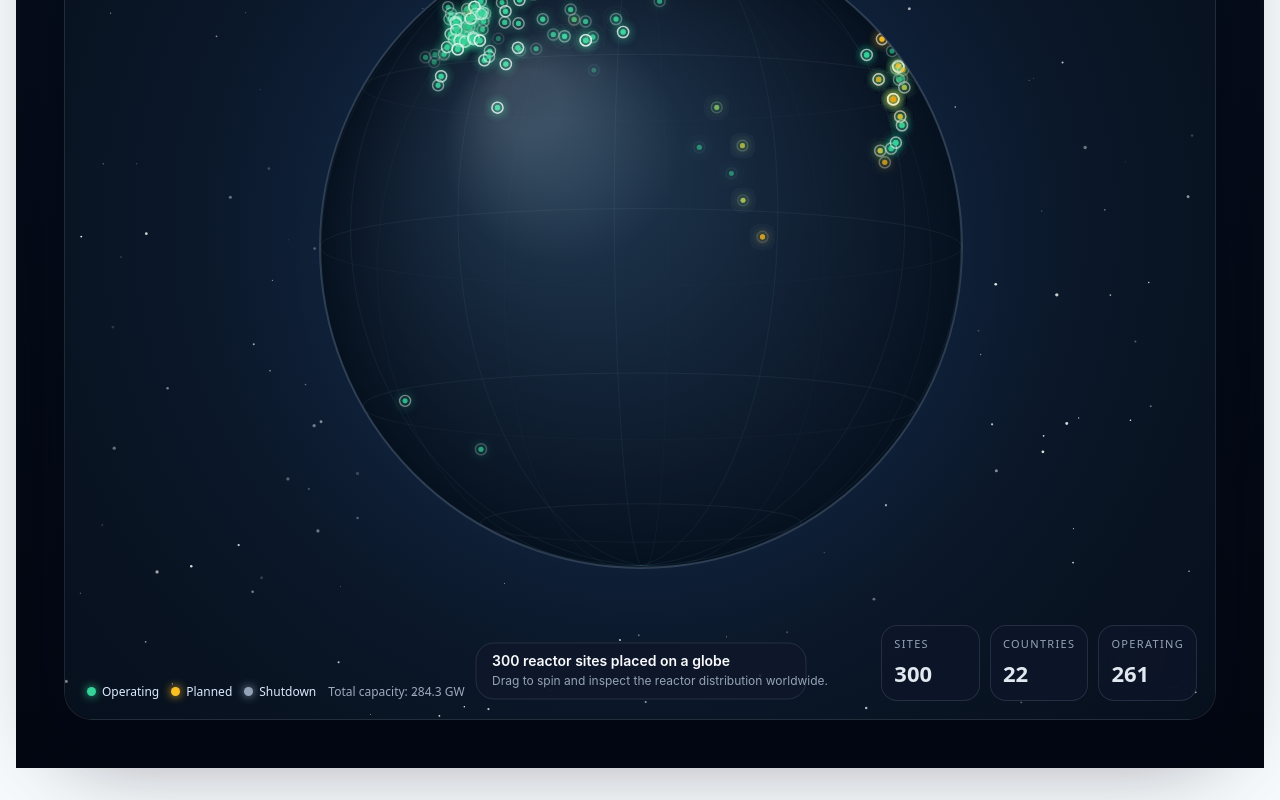
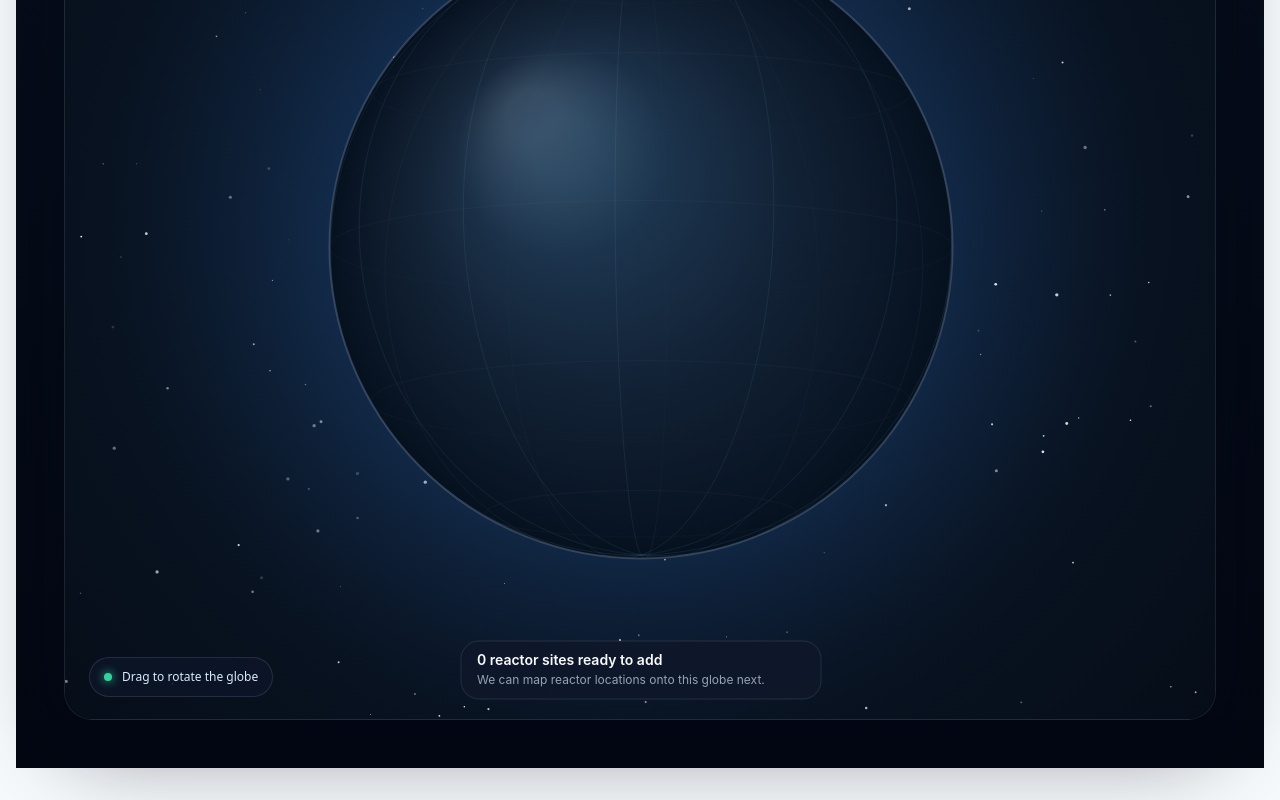
Before and after one commit to ebarlowjr2/nuclear-central-command, a Next.js app: page /map in a window 1280 px wide. Shown: the part 580-1380 px from the top of the page. Built offline with nearby package versions, Linux system fonts and the light colour scheme.

Commit message:
Simplify globe surface

```diff
--- a/components/WorldMap.tsx
+++ b/components/WorldMap.tsx
@@ -1,85 +1,78 @@
 'use client';
 
 import * as React from 'react';
-import { LOCAL_REACTORS } from '../lib/reactors/localData';
-import type { Reactor } from '../lib/reactors/types';
 
-type ReactorLike = Record<string, unknown>;
-
-type GlobePoint = {
+type GlobeMarker = {
   id: string;
-  title: string;
   lat: number;
   lng: number;
-  status: string;
-  country: string;
-  powerMw: number | null;
-  color: string;
+  label?: string;
+  color?: string;
 };
 
 type WorldMapProps = {
   compact?: boolean;
+  markers?: GlobeMarker[];
 };
 
-type Rotation = {
-  yaw: number;
-  pitch: number;
+type Size = {
+  width: number;
+  height: number;
+  dpr: number;
 };
 
-type Star = {
+type Point3D = {
   x: number;
   y: number;
-  radius: number;
-  alpha: number;
+  z: number;
 };
 
-const STATUS_COLORS: Record<string, string> = {
-  operating: '#34d399',
-  active: '#34d399',
-  operational: '#34d399',
-  planned: '#fbbf24',
-  underConstruction: '#f59e0b',
-  shutdown: '#94a3b8',
-  retired: '#94a3b8',
-  default: '#7dd3fc',
+type ScreenPoint = {
+  x: number;
+  y: number;
+  z: number;
 };
 
-const NUMBER_KEYS = ['lat', 'latitude', 'latDeg', 'y'];
-const LNG_KEYS = ['lng', 'lon', 'long', 'longitude', 'lngDeg', 'x'];
-const NAME_KEYS = ['name', 'plantName', 'reactor', 'title', 'site', 'facility', 'unit'];
-const COUNTRY_KEYS = ['country', 'nation', 'region'];
-const STATUS_KEYS = ['status', 'operatingStatus', 'operationalStatus', 'state'];
-const POWER_KEYS = ['powerMw', 'capacity', 'capacityMw', 'mwe', 'netCapacity', 'grossCapacity'];
+const GRID_COLOR = 'rgba(125, 211, 252, 0.16)';
+const GRID_COLOR_MINOR = 'rgba(148, 163, 184, 0.10)';
+const POINT_COLOR = '#fbbf24';
 
-function WorldMap({ compact = false }: WorldMapProps) {
+const DEFAULT_MARKERS: GlobeMarker[] = [];
+
+const STAR_COUNT = 160;
+
+function WorldMap({ compact = false, markers = DEFAULT_MARKERS }: WorldMapProps) {
   const canvasRef = React.useRef<HTMLCanvasElement | null>(null);
   const containerRef = React.useRef<HTMLDivElement | null>(null);
-  const rotationRef = React.useRef<Rotation>({ yaw: 0.2, pitch: -0.12 });
+  const sizeRef = React.useRef<Size>({ width: 0, height: 0, dpr: 1 });
+  const rotationRef = React.useRef({ yaw: 0.2, pitch: -0.15 });
   const dragRef = React.useRef({ dragging: false, x: 0, y: 0 });
-  const sizeRef = React.useRef({ width: 0, height: 0, dpr: 1 });
-  const points = React.useMemo(() => normalizeReactorPoints(LOCAL_REACTORS), []);
-  const stars = React.useMemo(() => buildStars(180), []);
+  const stars = React.useMemo(() => createStars(STAR_COUNT), []);
 
   React.useEffect(() => {
     const canvas = canvasRef.current;
     const container = containerRef.current;
-    if (!canvas || !container) return;
+
+    if (!canvas || !container) {
+      return;
+    }
 
     const context = canvas.getContext('2d');
-    if (!context) return;
+    if (!context) {
+      return;
+    }
 
     const resize = () => {
       const rect = container.getBoundingClientRect();
       const dpr = Math.min(window.devicePixelRatio || 1, 2);
-      sizeRef.current = {
-        width: Math.max(320, rect.width),
-        height: Math.max(440, rect.height),
-        dpr,
-      };
-      canvas.width = Math.floor(sizeRef.current.width * dpr);
-      canvas.height = Math.floor(sizeRef.current.height * dpr);
-      canvas.style.width = `${sizeRef.current.width}px`;
-      canvas.style.height = `${sizeRef.current.height}px`;
+      const width = Math.max(320, rect.width);
+      const height = Math.max(compact ? 480 : 720, rect.height);
+
+      sizeRef.current = { width, height, dpr };
+      canvas.width = Math.floor(width * dpr);
+      canvas.height = Math.floor(height * dpr);
+      canvas.style.width = `${width}px`;
+      canvas.style.height = `${height}px`;
       context.setTransform(dpr, 0, 0, dpr, 0, 0);
     };
 
@@ -89,57 +82,52 @@ function WorldMap({ compact = false }: WorldMapProps) {
     observer.observe(container);
 
     let frame = 0;
-    let animationFrame = 0;
+    let raf = 0;
 
     const render = () => {
       const { width, height } = sizeRef.current;
       const ctx = context;
-      const centerX = width / 2;
-      const centerY = height / 2;
-      const globeRadius = Math.min(width, height) * (compact ? 0.31 : 0.34);
+      const cx = width / 2;
+      const cy = height / 2;
+      const radius = Math.min(width, height) * (compact ? 0.28 : 0.33);
       const yaw = rotationRef.current.yaw;
       const pitch = rotationRef.current.pitch;
 
       ctx.clearRect(0, 0, width, height);
 
-      const background = ctx.createRadialGradient(centerX * 0.95, centerY * 0.9, 20, centerX, centerY, Math.max(width, height));
-      background.addColorStop(0, '#10233b');
-      background.addColorStop(0.55, '#081220');
-      background.addColorStop(1, '#030712');
-      ctx.fillStyle = background;
-      ctx.fillRect(0, 0, width, height);
-
-      drawStars(ctx, stars, width, height, frame);
-      drawGlow(ctx, centerX, centerY, globeRadius);
+      drawBackground(ctx, width, height, stars, frame);
+      drawHalo(ctx, cx, cy, radius);
 
       ctx.save();
       ctx.beginPath();
-      ctx.arc(centerX, centerY, globeRadius, 0, Math.PI * 2);
+      ctx.arc(cx, cy, radius, 0, Math.PI * 2);
       ctx.clip();
 
-      drawOcean(ctx, centerX, centerY, globeRadius);
-      drawGraticule(ctx, centerX, centerY, globeRadius, yaw, pitch);
-      drawPoints(ctx, points, centerX, centerY, globeRadius, yaw, pitch, frame);
+      drawOcean(ctx, cx, cy, radius);
+      drawAtmosphere(ctx, cx, cy, radius);
+      drawGraticule(ctx, cx, cy, radius, yaw, pitch);
+      drawMarkers(ctx, markers, cx, cy, radius, yaw, pitch);
 
       ctx.restore();
 
-      drawRim(ctx, centerX, centerY, globeRadius);
-      drawCaption(ctx, width, height, points.length);
+      drawRim(ctx, cx, cy, radius);
+      drawCaption(ctx, width, height, markers.length);
 
       frame += 1;
       if (!dragRef.current.dragging) {
         rotationRef.current.yaw += 0.0012;
       }
-      animationFrame = window.requestAnimationFrame(render);
+      raf = window.requestAnimationFrame(render);
     };
 
-    animationFrame = window.requestAnimationFrame(render);
+    raf = window.requestAnimationFrame(render);
 
     const onPointerDown = (event: PointerEvent) => {
       dragRef.current.dragging = true;
       dragRef.current.x = event.clientX;
       dragRef.current.y = event.clientY;
       container.setPointerCapture(event.pointerId);
+      container.style.cursor = 'grabbing';
     };
 
     const onPointerMove = (event: PointerEvent) => {
@@ -154,44 +142,28 @@ function WorldMap({ compact = false }: WorldMapProps) {
 
     const onPointerUp = (event: PointerEvent) => {
       dragRef.current.dragging = false;
+      container.style.cursor = 'grab';
       try {
         container.releasePointerCapture(event.pointerId);
       } catch {
-        // Ignore release errors when capture has already been cleared.
+        // Pointer capture may already be gone on some browsers.
       }
-    };
-
-    const onPointerLeave = () => {
-      dragRef.current.dragging = false;
     };
 
     container.addEventListener('pointerdown', onPointerDown);
     container.addEventListener('pointermove', onPointerMove);
     container.addEventListener('pointerup', onPointerUp);
     container.addEventListener('pointercancel', onPointerUp);
-    container.addEventListener('pointerleave', onPointerLeave);
 
     return () => {
       observer.disconnect();
-      window.cancelAnimationFrame(animationFrame);
+      window.cancelAnimationFrame(raf);
       container.removeEventListener('pointerdown', onPointerDown);
       container.removeEventListener('pointermove', onPointerMove);
       container.removeEventListener('pointerup', onPointerUp);
       container.removeEventListener('pointercancel', onPointerUp);
-      container.removeEventListener('pointerleave', onPointerLeave);
     };
-  }, [compact, points, stars]);
-
-  const summary = React.useMemo(() => {
-    const countries = new Set(points.map((point) => point.country || 'Unknown'));
-    const totalMw = points.reduce((sum, point) => sum + (point.powerMw || 0), 0);
-
-    return {
-      countries: countries.size,
-      totalMw,
-      operating: points.filter((point) => /oper|active/i.test(point.status)).length,
-    };
-  }, [points]);
+  }, [compact, markers, stars]);
 
   return (
     <div
@@ -199,12 +171,12 @@ function WorldMap({ compact = false }: WorldMapProps) {
       style={{
         position: 'relative',
         width: '100%',
-        minHeight: compact ? 440 : 720,
+        minHeight: compact ? 480 : 720,
         borderRadius: 28,
         overflow: 'hidden',
-        border: '1px solid rgba(148, 163, 184, 0.2)',
+        border: '1px solid rgba(148, 163, 184, 0.18)',
         boxShadow: '0 30px 90px rgba(2, 6, 23, 0.45)',
-        background: 'linear-gradient(180deg, #08101c 0%, #02060d 100%)',
+        background: 'linear-gradient(180deg, #07111f 0%, #02060d 100%)',
         cursor: 'grab',
       }}
     >
@@ -213,11 +185,11 @@ function WorldMap({ compact = false }: WorldMapProps) {
       <div
         style={{
           position: 'absolute',
-          left: 22,
-          top: 22,
-          maxWidth: 360,
+          left: 24,
+          top: 24,
+          maxWidth: 420,
           color: '#f8fafc',
-          textShadow: '0 1px 2px rgba(0, 0, 0, 0.5)',
+          textShadow: '0 1px 2px rgba(0, 0, 0, 0.45)',
           pointerEvents: 'none',
         }}
       >
@@ -225,108 +197,41 @@ function WorldMap({ compact = false }: WorldMapProps) {
           Reactor globe
         </div>
         <h2 style={{ margin: '10px 0 8px', fontSize: compact ? 26 : 34, lineHeight: 1.05 }}>
-          Command centers mapped on a rotating Earth.
+          Globe view first, reactor locations next.
         </h2>
         <p style={{ margin: 0, fontSize: 14, lineHeight: 1.6, color: '#cbd5e1' }}>
-          Drag to rotate. Reactor locations are projected directly from your existing dataset.
+          This is the globe surface we can build on. We’ll add reactor sites once the view is stable.
         </p>
       </div>
 
       <div
         style={{
           position: 'absolute',
-          right: 18,
-          bottom: 18,
-          display: 'grid',
+          left: 24,
+          bottom: 22,
+          display: 'inline-flex',
           gap: 10,
-          gridTemplateColumns: compact ? '1fr' : 'repeat(3, minmax(92px, 1fr))',
-          color: '#e2e8f0',
+          alignItems: 'center',
+          padding: '10px 14px',
+          borderRadius: 999,
+          background: 'rgba(15, 23, 42, 0.72)',
+          border: '1px solid rgba(148, 163, 184, 0.18)',
+          color: '#dbeafe',
+          fontSize: 12,
           pointerEvents: 'none',
         }}
       >
-        <StatCard label="Sites" value={points.length.toString()} />
-        <StatCard label="Countries" value={summary.countries.toString()} />
-        <StatCard label="Operating" value={summary.operating.toString()} />
+        <span style={{ width: 8, height: 8, borderRadius: 999, background: '#34d399', boxShadow: '0 0 10px #34d399' }} />
+        Drag to rotate the globe
       </div>
-
-      <div
-        style={{
-          position: 'absolute',
-          left: 22,
-          bottom: 18,
-          display: 'flex',
-          gap: 12,
-          flexWrap: 'wrap',
-          alignItems: 'center',
-          pointerEvents: 'none',
-          color: '#dbeafe',
-          fontSize: 12,
-        }}
-      >
-        <LegendDot color={STATUS_COLORS.operating} label="Operating" />
-        <LegendDot color={STATUS_COLORS.planned} label="Planned" />
-        <LegendDot color={STATUS_COLORS.shutdown} label="Shutdown" />
-        <span style={{ opacity: 0.7 }}>Total capacity: {formatPower(summary.totalMw)}</span>
-      </div>
-
-      {points.length === 0 ? (
-        <div
-          style={{
-            position: 'absolute',
-            inset: 0,
-            display: 'grid',
-            placeItems: 'center',
-            color: '#e2e8f0',
-            textAlign: 'center',
-            pointerEvents: 'none',
-            padding: 24,
-          }}
-        >
-          <div style={{ maxWidth: 420 }}>
-            <div style={{ fontSize: 18, fontWeight: 700, marginBottom: 8 }}>No plotted reactor coordinates yet</div>
-            <div style={{ fontSize: 14, lineHeight: 1.6, color: '#cbd5e1' }}>
-              The globe loads, but the current dataset does not include enough latitude/longitude data to place any
-              visible markers.
-            </div>
-          </div>
-        </div>
-      ) : null}
     </div>
   );
 }
 
-function StatCard({ label, value }: { label: string; value: string }) {
-  return (
-    <div
-      style={{
-        minWidth: 92,
-        padding: '10px 12px',
-        borderRadius: 16,
-        background: 'rgba(15, 23, 42, 0.72)',
-        border: '1px solid rgba(148, 163, 184, 0.18)',
-        backdropFilter: 'blur(12px)',
-      }}
-    >
-      <div style={{ fontSize: 11, textTransform: 'uppercase', letterSpacing: '0.12em', color: '#94a3b8' }}>
-        {label}
-      </div>
-      <div style={{ marginTop: 4, fontSize: 22, fontWeight: 700 }}>{value}</div>
-    </div>
-  );
-}
+function createStars(count: number) {
+  const stars: Array<{ x: number; y: number; radius: number; alpha: number }> = [];
+  let seed = 1337;
 
-function LegendDot({ color, label }: { color: string; label: string }) {
-  return (
-    <div style={{ display: 'inline-flex', alignItems: 'center', gap: 6 }}>
-      <span style={{ width: 9, height: 9, borderRadius: 999, background: color, boxShadow: `0 0 10px ${color}` }} />
-      <span>{label}</span>
-    </div>
-  );
-}
-
-function buildStars(count: number): Star[] {
-  const stars: Star[] = [];
-  let seed = 1337;
   const random = () => {
     seed = (seed * 16807) % 2147483647;
     return (seed - 1) / 2147483646;
@@ -344,35 +249,60 @@ function buildStars(count: number): Star[] {
   return stars;
 }
 
-function drawStars(ctx: CanvasRenderingContext2D, stars: Star[], width: number, height: number, frame: number) {
+function drawBackground(
+  ctx: CanvasRenderingContext2D,
+  width: number,
+  height: number,
+  stars: Array<{ x: number; y: number; radius: number; alpha: number }>,
+  frame: number,
+) {
+  const cx = width / 2;
+  const cy = height / 2;
+
+  const background = ctx.createRadialGradient(cx * 0.95, cy * 0.88, 20, cx, cy, Math.max(width, height));
+  background.addColorStop(0, '#16365a');
+  background.addColorStop(0.45, '#081220');
+  background.addColorStop(1, '#02050b');
+  ctx.fillStyle = background;
+  ctx.fillRect(0, 0, width, height);
+
   ctx.save();
-  ctx.fillStyle = '#ffffff';
-  stars.forEach((star, index) => {
+  ctx.fillStyle = '#fff';
+  for (const [index, star] of stars.entries()) {
     const x = (star.x * width + Math.sin((frame + index) * 0.003) * 4) % width;
     const y = (star.y * height + Math.cos((frame + index) * 0.004) * 3) % height;
     ctx.globalAlpha = star.alpha;
     ctx.beginPath();
     ctx.arc(x < 0 ? x + width : x, y < 0 ? y + height : y, star.radius, 0, Math.PI * 2);
     ctx.fill();
-  });
+  }
   ctx.restore();
 }
 
-function drawGlow(ctx: CanvasRenderingContext2D, x: number, y: number, radius: number) {
-  const glow = ctx.createRadialGradient(x, y, radius * 0.1, x, y, radius * 1.55);
-  glow.addColorStop(0, 'rgba(56, 189, 248, 0.18)');
-  glow.addColorStop(0.45, 'rgba(59, 130, 246, 0.10)');
-  glow.addColorStop(1, 'rgba(15, 23, 42, 0)');
-  ctx.fillStyle = glow;
-  ctx.fillRect(x - radius * 1.6, y - radius * 1.6, radius * 3.2, radius * 3.2);
+function drawHalo(ctx: CanvasRenderingContext2D, x: number, y: number, radius: number) {
+  const halo = ctx.createRadialGradient(x, y, radius * 0.2, x, y, radius * 1.7);
+  halo.addColorStop(0, 'rgba(56, 189, 248, 0.22)');
+  halo.addColorStop(0.45, 'rgba(59, 130, 246, 0.10)');
+  halo.addColorStop(1, 'rgba(15, 23, 42, 0)');
+  ctx.fillStyle = halo;
+  ctx.fillRect(x - radius * 1.75, y - radius * 1.75, radius * 3.5, radius * 3.5);
 }
 
 function drawOcean(ctx: CanvasRenderingContext2D, x: number, y: number, radius: number) {
-  const ocean = ctx.createRadialGradient(x - radius * 0.25, y - radius * 0.3, radius * 0.1, x, y, radius);
-  ocean.addColorStop(0, '#102a43');
+  const ocean = ctx.createRadialGradient(x - radius * 0.25, y - radius * 0.32, radius * 0.1, x, y, radius);
+  ocean.addColorStop(0, '#12314f');
   ocean.addColorStop(0.55, '#0b1b2f');
   ocean.addColorStop(1, '#06111f');
   ctx.fillStyle = ocean;
+  ctx.fillRect(x - radius, y - radius, radius * 2, radius * 2);
+}
+
+function drawAtmosphere(ctx: CanvasRenderingContext2D, x: number, y: number, radius: number) {
+  const sheen = ctx.createRadialGradient(x - radius * 0.35, y - radius * 0.42, radius * 0.08, x, y, radius);
+  sheen.addColorStop(0, 'rgba(255, 255, 255, 0.16)');
+  sheen.addColorStop(0.28, 'rgba(255, 255, 255, 0.05)');
+  sheen.addColorStop(1, 'rgba(255, 255, 255, 0)');
+  ctx.fillStyle = sheen;
   ctx.fillRect(x - radius, y - radius, radius * 2, radius * 2);
 }
 
@@ -380,39 +310,32 @@ function drawRim(ctx: CanvasRenderingContext2D, x: number, y: number, radius: nu
   ctx.save();
   ctx.beginPath();
   ctx.arc(x, y, radius, 0, Math.PI * 2);
-  ctx.strokeStyle = 'rgba(148, 163, 184, 0.25)';
+  ctx.strokeStyle = 'rgba(148, 163, 184, 0.28)';
   ctx.lineWidth = 2;
   ctx.stroke();
   ctx.restore();
-
-  const highlight = ctx.createRadialGradient(x - radius * 0.35, y - radius * 0.45, radius * 0.1, x, y, radius);
-  highlight.addColorStop(0, 'rgba(255, 255, 255, 0.18)');
-  highlight.addColorStop(0.3, 'rgba(255, 255, 255, 0.05)');
-  highlight.addColorStop(1, 'rgba(255, 255, 255, 0)');
-  ctx.fillStyle = highlight;
-  ctx.beginPath();
-  ctx.arc(x, y, radius, 0, Math.PI * 2);
-  ctx.fill();
 }
 
-function drawCaption(ctx: CanvasRenderingContext2D, width: number, height: number, count: number) {
+function drawCaption(ctx: CanvasRenderingContext2D, width: number, height: number, markerCount: number) {
   ctx.save();
+  const boxWidth = Math.min(360, width - 32);
+  const boxHeight = 58;
+  const x = width / 2 - boxWidth / 2;
+  const y = height - boxHeight - 20;
+
   ctx.fillStyle = 'rgba(15, 23, 42, 0.88)';
   ctx.strokeStyle = 'rgba(148, 163, 184, 0.18)';
   ctx.lineWidth = 1;
-  const boxWidth = Math.min(330, width - 28);
-  const boxHeight = 56;
-  const x = width / 2 - boxWidth / 2;
-  const y = height - boxHeight - 20;
   roundRect(ctx, x, y, boxWidth, boxHeight, 18);
   ctx.fill();
   ctx.stroke();
+
   ctx.fillStyle = '#f8fafc';
   ctx.font = '600 14px Inter, system-ui, sans-serif';
-  ctx.fillText(`${count} reactor sites placed on a globe`, x + 16, y + 23);
+  ctx.fillText(`${markerCount} reactor sites ready to add`, x + 16, y + 24);
   ctx.fillStyle = '#94a3b8';
   ctx.font = '12px Inter, system-ui, sans-serif';
-  ctx.fillText('Drag to spin and inspect the reactor distribution worldwide.', x + 16, y + 42);
+  ctx.fillText('We can map reactor locations onto this globe next.', x + 16, y + 43);
   ctx.restore();
 }
 
@@ -426,82 +349,54 @@ function drawGraticule(
 ) {
   ctx.save();
   ctx.lineWidth = 1;
+
   for (let lat = -60; lat <= 60; lat += 30) {
-    const segments = sampleCircle(lat, yaw, pitch, 72);
-    strokeProjectedSegments(ctx, segments, centerX, centerY, radius, 'rgba(148, 163, 184, 0.16)');
+    strokeProjectedSegments(ctx, sampleCircle(lat, yaw, pitch, 72), centerX, centerY, radius, GRID_COLOR_MINOR);
   }
+
   for (let lng = -180; lng < 180; lng += 30) {
-    const segments = sampleMeridian(lng, yaw, pitch, 72);
-    strokeProjectedSegments(ctx, segments, centerX, centerY, radius, 'rgba(125, 211, 252, 0.12)');
+    strokeProjectedSegments(ctx, sampleMeridian(lng, yaw, pitch, 72), centerX, centerY, radius, GRID_COLOR);
   }
+
   ctx.restore();
 }
 
-function drawPoints(
+function drawMarkers(
   ctx: CanvasRenderingContext2D,
-  points: GlobePoint[],
+  markers: GlobeMarker[],
   centerX: number,
   centerY: number,
   radius: number,
   yaw: number,
   pitch: number,
-  frame: number,
 ) {
-  const projected = points
-    .map((point) => {
-      const rotated = rotatePoint(point.lat, point.lng, yaw, pitch);
-      return { ...point, ...rotated };
-    })
-    .sort((a, b) => a.depth - b.depth);
+  if (!markers.length) return;
 
-  for (const point of projected) {
-    if (point.depth <= 0) continue;
+  const projected = markers
+    .map((marker) => ({ marker, point: rotatePoint(marker.lat, marker.lng, yaw, pitch) }))
+    .filter(({ point }) => point.z > 0)
+    .sort((a, b) => a.point.z - b.point.z);
 
+  for (const { marker, point } of projected) {
     const x = centerX + point.x * radius;
     const y = centerY - point.y * radius;
-    const pulse = 0.6 + 0.4 * Math.sin((frame + point.id.length) * 0.08);
-    const pointRadius = 1.8 + Math.min(3.8, Math.log10((point.powerMw || 0) + 10) * 0.8) * pulse;
+    const markerRadius = 2.5 + Math.max(0, Math.min(6, Math.log10((marker.label?.length || 8) + 10)));
+    const color = marker.color || POINT_COLOR;
 
     ctx.save();
-    ctx.globalAlpha = clamp(0.28 + point.depth * 0.72, 0.2, 1);
-    ctx.shadowColor = point.color;
+    ctx.shadowColor = color;
     ctx.shadowBlur = 10;
-    ctx.fillStyle = point.color;
+    ctx.fillStyle = color;
     ctx.beginPath();
-    ctx.arc(x, y, pointRadius, 0, Math.PI * 2);
+    ctx.arc(x, y, markerRadius, 0, Math.PI * 2);
     ctx.fill();
-
-    ctx.globalAlpha = 0.65 * point.depth;
-    ctx.lineWidth = 1.4;
-    ctx.strokeStyle = 'rgba(255,255,255,0.9)';
-    ctx.beginPath();
-    ctx.arc(x, y, pointRadius + 3, 0, Math.PI * 2);
-    ctx.stroke();
     ctx.restore();
   }
 }
 
-function sampleCircle(lat: number, yaw: number, pitch: number, steps: number) {
-  const samples: Array<{ x: number; y: number; depth: number }> = [];
-  for (let step = 0; step <= steps; step += 1) {
-    const lng = -180 + (360 * step) / steps;
-    samples.push(rotatePoint(lat, lng, yaw, pitch));
-  }
-  return samples;
-}
-
-function sampleMeridian(lng: number, yaw: number, pitch: number, steps: number) {
-  const samples: Array<{ x: number; y: number; depth: number }> = [];
-  for (let step = 0; step <= steps; step += 1) {
-    const lat = -90 + (180 * step) / steps;
-    samples.push(rotatePoint(lat, lng, yaw, pitch));
-  }
-  return samples;
-}
-
 function strokeProjectedSegments(
   ctx: CanvasRenderingContext2D,
-  points: Array<{ x: number; y: number; depth: number }>,
+  points: ScreenPoint[],
   centerX: number,
   centerY: number,
   radius: number,
@@ -510,7 +405,8 @@ function strokeProjectedSegments(
   for (let index = 0; index < points.length - 1; index += 1) {
     const a = points[index];
     const b = points[index + 1];
-    const alpha = clamp(((a.depth + b.depth) / 2) * 0.85 + 0.08, 0.05, 0.5);
+    const alpha = clamp(((a.z + b.z) / 2) * 0.75 + 0.08, 0.04, 0.5);
+
     ctx.save();
     ctx.beginPath();
     ctx.moveTo(centerX + a.x * radius, centerY - a.y * radius);
@@ -522,7 +418,25 @@ function strokeProjectedSegments(
   }
 }
 
-function rotatePoint(lat: number, lng: number, yaw: number, pitch: number) {
+function sampleCircle(lat: number, yaw: number, pitch: number, steps: number) {
+  const points: ScreenPoint[] = [];
+  for (let step = 0; step <= steps; step += 1) {
+    const lng = -180 + (360 * step) / steps;
+    points.push(rotatePoint(lat, lng, yaw, pitch));
+  }
+  return points;
+}
+
+function sampleMeridian(lng: number, yaw: number, pitch: number, steps: number) {
+  const points: ScreenPoint[] = [];
+  for (let step = 0; step <= steps; step += 1) {
+    const lat = -90 + (180 * step) / steps;
+    points.push(rotatePoint(lat, lng, yaw, pitch));
+  }
+  return points;
+}
+
+function rotatePoint(lat: number, lng: number, yaw: number, pitch: number): ScreenPoint {
   const phi = degToRad(90 - lat);
   const theta = degToRad(lng + 180);
 
@@ -546,48 +460,7 @@ function rotatePoint(lat: number, lng: number, yaw: number, pitch: number) {
   y = y2;
   z = z2;
 
-  return { x, y, depth: (z + 1) / 2 };
-}
-
-function normalizeReactorPoints(items: Reactor[]): GlobePoint[] {
-  return items
-    .map((item, index) => normalizeReactorPoint(item, index))
-    .filter((point): point is GlobePoint => Boolean(point));
-}
-
-function normalizeReactorPoint(item: Reactor, index: number): GlobePoint | null {
-  const lat = item.lat;
-  const lng = item.lng;
-
-  if (lat === null || lng === null) {
-    return null;
-  }
-
-  const title = item.name?.trim() || item.plant?.trim() || `Reactor ${index + 1}`;
-  const status = item.status || 'operating';
-  const country = item.country || 'Unknown';
-  const powerMw = item.capacityMWe;
-  const color = resolveStatusColor(status);
-
-  return {
-    id: item.id || `${title}-${index}`,
-    title,
-    lat,
-    lng,
-    status,
-    country,
-    powerMw,
-    color,
-  };
-}
-
-function resolveStatusColor(status: string) {
-  const normalized = status.toLowerCase().replace(/\s+/g, '');
-  if (normalized.includes('operat') || normalized.includes('active')) return STATUS_COLORS.operating;
-  if (normalized.includes('plan')) return STATUS_COLORS.planned;
-  if (normalized.includes('constr')) return STATUS_COLORS.underConstruction;
-  if (normalized.includes('shut') || normalized.includes('retir')) return STATUS_COLORS.shutdown;
-  return STATUS_COLORS.default;
+  return { x, y, z: (z + 1) / 2 };
 }
 
 function degToRad(value: number) {
@@ -596,22 +469,6 @@ function degToRad(value: number) {
 
 function clamp(value: number, min: number, max: number) {
   return Math.min(max, Math.max(min, value));
-}
-
-function formatPower(value: number) {
-  if (!value) return 'n/a';
-  if (value >= 1000) return `${(value / 1000).toFixed(1)} GW`;
-  return `${Math.round(value)} MW`;
-}
-
-function hexToRgba(color: string, alpha: number) {
-  const hex = color.replace('#', '');
-  const normalized = hex.length === 3 ? hex.split('').map((char) => char + char).join('') : hex;
-  const numeric = Number.parseInt(normalized, 16);
-  const r = (numeric >> 16) & 255;
-  const g = (numeric >> 8) & 255;
-  const b = numeric & 255;
-  return `rgba(${r}, ${g}, ${b}, ${alpha})`;
 }
 
 function roundRect(ctx: CanvasRenderingContext2D, x: number, y: number, width: number, height: number, radius: number) {
```
